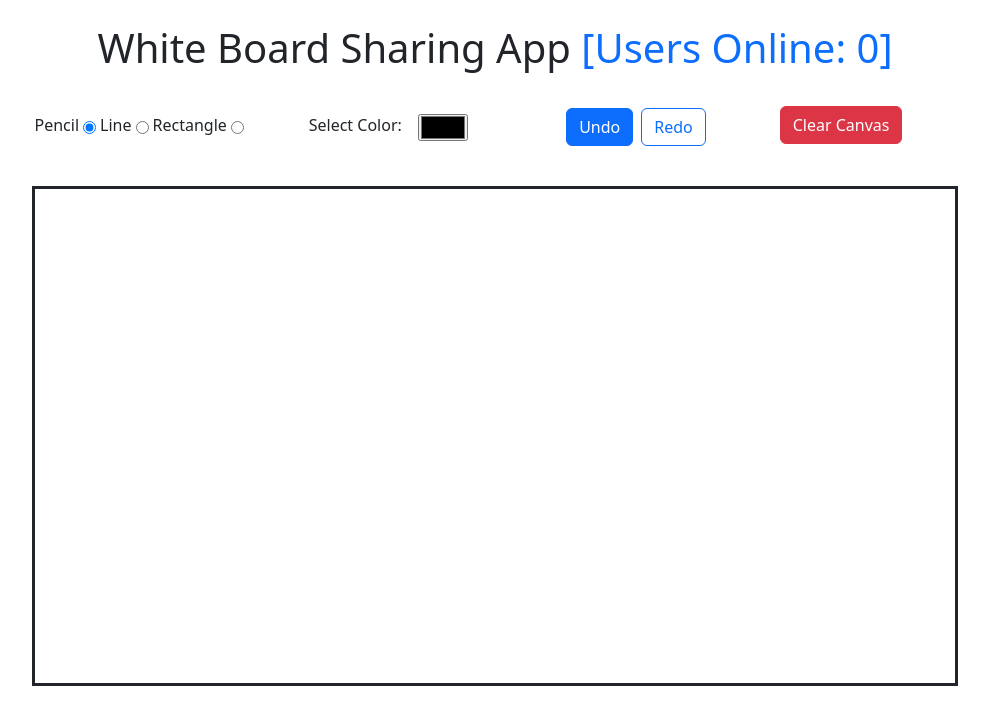
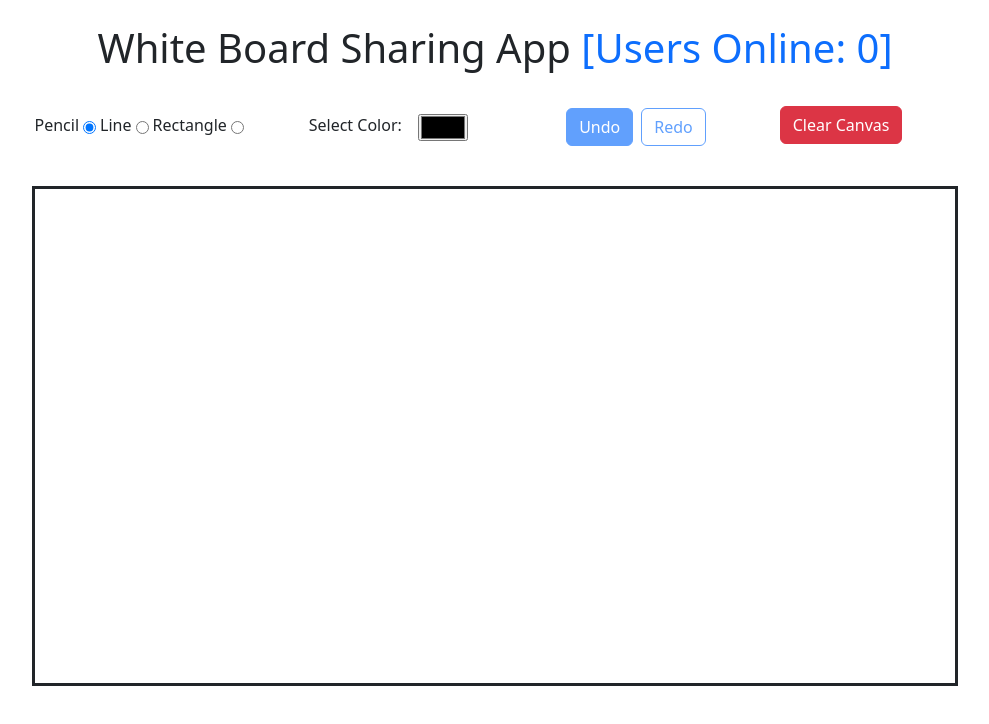
Before and after one commit to Shahriyar001/realtime-whiteboard, a React (Vite) app: page /1 in a window 1280 px wide. Shown: the top 724 px of the page, without its empty margins (145-1134 px from the left). Built offline with nearby package versions, Linux system fonts and the light colour scheme.

Commit message:
added undo and redo in app

```diff
--- a/src/pages/Romepage/index.jsx
+++ b/src/pages/Romepage/index.jsx
@@ -1,14 +1,16 @@
 import { useRef, useState } from "react";
 import WhiteBoard from "../../components/Whiteboard";
 import "./index.css";
+// import { preview } from "vite";
 
 const Roompage = () => {
   const canvasRef = useRef(null);
   const ctxRef = useRef(null);
 
   const [tool, setTool] = useState("pencil");
-  const [color, setColor] = useState("blank");
+  const [color, setColor] = useState("black");
   const [elements, setElements] = useState([]);
+  const [history, setHistory] = useState([]);
 
   const handleClearCanvas = () => {
     const canvas = canvasRef.current;
@@ -17,6 +19,24 @@ const Roompage = () => {
     ctx.clearRect(0, 0, canvasRef.current.width, canvasRef.current.height);
 
     setElements([]);
+  };
+
+  const undo = () => {
+    setHistory((prevHistory) => [
+      ...prevHistory,
+      elements[elements.length - 1],
+    ]);
+    setElements((prevElements) =>
+      prevElements.slice(0, prevElements.length - 1)
+    );
+  };
+
+  const redu = () => {
+    setElements((prevElements) => [
+      ...prevElements,
+      history[history.length - 1],
+    ]);
+    setHistory((prevHistory) => prevHistory.slice(0, prevHistory.length - 1));
   };
 
   return (
@@ -78,8 +98,22 @@ const Roompage = () => {
           </div>
         </div>
         <div className="col-md-3 d-flex gap-2">
-          <button className="btn btn-primary mt-1">Undo</button>
-          <button className="btn btn-outline-primary mt-1">Redo</button>
+          <button
+            className="btn btn-primary mt-1"
+            disabled={elements.length === 0}
+            onClick={() => undo()}
+          >
+            Undo
+          </button>
+          <button
+            className="btn btn-outline-primary mt-1"
+            disabled={history.length < 1}
+            onClick={() => {
+              redu();
+            }}
+          >
+            Redo
+          </button>
         </div>
         <div className="col-md-2">
           <button className="btn btn-danger" onClick={handleClearCanvas}>
```
